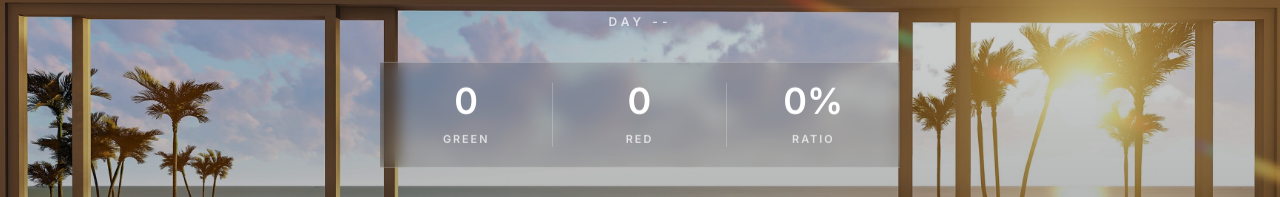
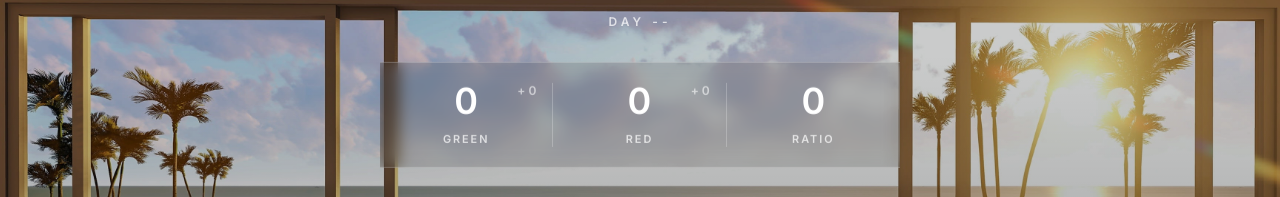
Before and after one commit to thefx3/fx-dashboard, a Next.js app: page / in a window 1280 px wide. Shown: the part 213-410 px from the top of the page. Built offline with nearby package versions, Linux system fonts and the light colour scheme; no server answers.

Commit message:
Smooth fixes

```diff
--- a/components/DashboardFpairWorkspace.tsx
+++ b/components/DashboardFpairWorkspace.tsx
@@ -40,6 +40,7 @@ import {
   formatMoneyCompact,
   getActiveQuests,
   getDayBreakdown,
+  getDayBreakdownForLevel,
   getLatestFpairSnapshot,
   getLevelProgress,
   getQuestStatus,
@@ -249,7 +250,7 @@ export default function DashboardFpairWorkspace({ initialDate, mode = "overview"
   const activeQuests = useMemo(() => getActiveQuests(snapshot.quests, selectedDate), [snapshot.quests, selectedDate]);
   const tradingStats = useMemo(() => getTradingStats(snapshot), [snapshot]);
   const period = useMemo(() => getPeriod(selectedDate, statsRange), [selectedDate, statsRange]);
-  const periodStats = useMemo(() => getStats(snapshot, period.from, period.to), [snapshot, period]);
+  const periodStats = useMemo(() => mode === "overview" ? getStats(snapshot, period.from, period.to) : emptyPeriodStats(), [mode, period.from, period.to, snapshot]);
   const handleStatsTabChange = useCallback((nextTab: StatsTab) => {
     startStatsTransition(() => {
       setStatsTab(nextTab);
@@ -342,7 +343,6 @@ export default function DashboardFpairWorkspace({ initialDate, mode = "overview"
         onTabChange={handleStatsTabChange}
         onSelectedDateChange={handleStatsDateChange}
         period={period}
-        periodStats={periodStats}
         range={statsRange}
         selectedDate={selectedDate}
         snapshot={snapshot}
@@ -392,8 +392,8 @@ export default function DashboardFpairWorkspace({ initialDate, mode = "overview"
           <div className="mt-auto grid grid-cols-2 gap-3">
             <SmallStat label="Green" value={breakdown.green} tone="green" />
             <SmallStat label="Red" value={breakdown.red} tone="red" />
-            <SmallStat label="Ratio" value={breakdown.score} tone={breakdown.score < 0 ? "red" : "green"} />
-            <SmallStat label="Conversion" value={`${breakdown.conversion}%`} />
+            <SmallStat label="Score" value={breakdown.score} tone={breakdown.score < 0 ? "red" : "green"} />
+            <SmallStat label="Ratio" value={formatRoundedNumber(getGreenRedRatio(breakdown.green, breakdown.red))} tone={getGreenRedRatio(breakdown.green, breakdown.red) < 1 ? "red" : "green"} />
           </div>
         </div>
 
@@ -403,11 +403,11 @@ export default function DashboardFpairWorkspace({ initialDate, mode = "overview"
       <section className="grid gap-2 sm:grid-cols-3 xl:grid-cols-7">
         <Metric label="Total green" value={periodStats.green} />
         <Metric label="Total red" value={periodStats.red} tone="red" />
-        <Metric label="Ratio" value={periodStats.ratio} tone={periodStats.ratio < 0 ? "red" : "green"} />
+        <Metric label="Ratio" value={formatRoundedNumber(periodStats.ratio)} tone={periodStats.ratio < 1 ? "red" : "green"} />
         <Metric label="Clean streak" value={periodStats.cleanDays} />
         <Metric label="Avg green/day" value={periodStats.avgGreenPerDay.toFixed(1)} />
         <Metric label="Avg red/day" value={periodStats.avgRedPerDay.toFixed(1)} tone="red" />
-        <Metric label="Avg ratio/day" value={periodStats.avgRatioPerDay.toFixed(1)} />
+        <Metric label="Avg ratio/day" value={formatRoundedNumber(periodStats.avgRatioPerDay)} />
       </section>
 
       <section className="grid gap-4 xl:grid-cols-2">
@@ -549,7 +549,6 @@ function StatsWorkspace({
   onTabChange,
   onSelectedDateChange,
   period,
-  periodStats,
   range,
   selectedDate,
   snapshot,
@@ -560,17 +559,19 @@ function StatsWorkspace({
   onTabChange: (tab: StatsTab) => void;
   onSelectedDateChange: (date: string) => void;
   period: { from: string; to: string };
-  periodStats: ReturnType<typeof getStats>;
   range: StatsRange;
   selectedDate: string;
   snapshot: FpairSnapshot;
   tab: StatsTab;
 }) {
-  const summary = useMemo(() => buildStatsSummary(snapshot, period.from, period.to), [period.from, period.to, snapshot]);
-  const statusStats = useMemo(() => getGroupedStats(snapshot, period.from, period.to, range), [period.from, period.to, range, snapshot]);
-  const ratioTrend = useMemo(() => buildStatusTrend(snapshot, period.from, period.to, range), [period.from, period.to, range, snapshot]);
-  const pnlTrend = useMemo(() => buildPnlTrend(snapshot, period.from, period.to, range), [period.from, period.to, range, snapshot]);
-  const selfCareTrend = useMemo(() => buildSelfCareTrend(snapshot, period.from, period.to, range), [period.from, period.to, range, snapshot]);
+  const targetLevel = useMemo(() => getLevelProgress(snapshot).level, [snapshot]);
+  const buckets = useMemo(() => buildBuckets(period.from, period.to, range), [period.from, period.to, range]);
+  const breakdowns = useMemo(() => buildBreakdownCache(snapshot, buckets, targetLevel), [buckets, snapshot, targetLevel]);
+  const summary = useMemo(() => buildStatsSummary(snapshot, period.from, period.to, breakdowns), [breakdowns, period.from, period.to, snapshot]);
+  const statusStats = useMemo(() => getGroupedStats(buckets, breakdowns), [breakdowns, buckets]);
+  const ratioTrend = useMemo(() => buildStatusTrend(buckets, breakdowns), [breakdowns, buckets]);
+  const pnlTrend = useMemo(() => buildPnlTrend(snapshot, buckets), [buckets, snapshot]);
+  const selfCareTrend = useMemo(() => buildSelfCareTrend(snapshot, buckets), [buckets, snapshot]);
   const periodUnit = getStatsUnit(range);
   const tabItems: Array<[StatsTab, string]> = [
     ["history", "History"],
@@ -610,21 +611,21 @@ function StatsWorkspace({
         <div className="surface p-6 sm:p-8">
           <p className="eyebrow">Status</p>
           <div className="mt-4 grid gap-2 sm:grid-cols-2 xl:grid-cols-3">
-            <Metric label="Total green" value={periodStats.green} />
-            <Metric label="Total red" value={periodStats.red} tone="red" />
-            <Metric label="Ratio" value={periodStats.ratio} tone={periodStats.ratio < 0 ? "red" : "green"} />
+            <Metric label="Total green" value={statusStats.green} />
+            <Metric label="Total red" value={statusStats.red} tone="red" />
+            <Metric label="Ratio" value={formatRoundedNumber(statusStats.ratio)} tone={statusStats.ratio < 1 ? "red" : "green"} />
             <Metric label="Clean streak" value={statusStats.cleanPeriods} />
-            <Metric label={`Avg green/${periodUnit}`} value={statusStats.avgGreen.toFixed(1)} />
-            <Metric label={`Avg red/${periodUnit}`} value={statusStats.avgRed.toFixed(1)} tone="red" />
-            <Metric label={`Avg ratio/${periodUnit}`} value={statusStats.avgRatio.toFixed(1)} />
+            <Metric label={`Avg green/${periodUnit}`} value={formatRoundedNumber(statusStats.avgGreen)} />
+            <Metric label={`Avg red/${periodUnit}`} value={formatRoundedNumber(statusStats.avgRed)} tone="red" />
+            <Metric label={`Avg ratio/${periodUnit}`} value={formatRoundedNumber(statusStats.avgRatio)} />
           </div>
         </div>
         <div className="surface p-6 sm:p-8">
           <p className="eyebrow">Self-care</p>
           <div className="mt-4 grid gap-2 sm:grid-cols-2">
-            <Metric label="Avg sleep" value={`${summary.selfCare.avgSleepHours.toFixed(1)}h`} />
-            <Metric label="Avg screen time" value={`${summary.selfCare.avgScreenHours.toFixed(1)}h`} tone={summary.selfCare.avgScreenHours > snapshot.profile.screenTimeRedMinutes / 60 ? "red" : "green"} />
-            <Metric label="Avg run" value={`${summary.selfCare.avgRunKm.toFixed(1)} km`} />
+            <Metric label="Avg sleep" value={formatDurationHours(summary.selfCare.avgSleepHours)} />
+            <Metric label="Avg screen time" value={formatDurationHours(summary.selfCare.avgScreenHours)} tone={summary.selfCare.avgScreenHours > snapshot.profile.screenTimeRedMinutes / 60 ? "red" : "green"} />
+            <Metric label="Avg run" value={`${formatRoundedNumber(summary.selfCare.avgRunKm)} km`} />
             <Metric label="Avg calories" value={`${Math.round(summary.selfCare.avgCalories)} kcal`} />
           </div>
         </div>
@@ -653,9 +654,9 @@ function StatsWorkspace({
           title="Ratio evolution"
           eyebrow="Curve"
           series={[
-            { color: "#a4772b", key: "ratio", label: "Ratio" },
-            { color: "#047857", key: "green", label: "Green" },
-            { color: "#b91c1c", key: "red", label: "Red" },
+            { color: "#a4772b", formatValue: formatRoundedNumber, key: "ratio", label: "Ratio" },
+            { color: "#047857", formatValue: formatRoundedNumber, key: "green", label: "Green" },
+            { color: "#b91c1c", formatValue: formatRoundedNumber, key: "red", label: "Red" },
           ]}
           points={ratioTrend}
         />
@@ -663,8 +664,8 @@ function StatsWorkspace({
           title="P&L evolution"
           eyebrow="Curve"
           series={[
-            { color: "#a4772b", key: "pnl", label: "Period P&L" },
-            { color: "#047857", key: "cumulative", label: "Cumulative P&L" },
+            { color: "#a4772b", formatValue: formatMoney, key: "pnl", label: "Period P&L" },
+            { color: "#047857", formatValue: formatMoney, key: "cumulative", label: "Cumulative P&L" },
           ]}
           points={pnlTrend}
         />
@@ -672,10 +673,10 @@ function StatsWorkspace({
           title="Self-care evolution"
           eyebrow="Curve"
           series={[
-            { color: "#3A6EA5", key: "sleep", label: "Sleep" },
-            { color: "#b91c1c", key: "screen", label: "Screen" },
-            { color: "#047857", key: "run", label: "Run" },
-            { color: "#a4772b", key: "calories", label: "Calories / 1000" },
+            { color: "#3A6EA5", formatValue: formatDurationHours, key: "sleep", label: "Avg sleep" },
+            { color: "#b91c1c", formatValue: formatDurationHours, key: "screen", label: "Avg screen" },
+            { color: "#047857", formatValue: (value) => `${formatRoundedNumber(value)} km`, key: "run", label: "Avg run" },
+            { color: "#a4772b", formatValue: (value) => `${Math.round(value * 1000)} kcal`, key: "calories", label: "Avg calories" },
           ]}
           points={selfCareTrend}
         />
@@ -691,12 +692,13 @@ type ChartPoint = {
 
 type ChartSeries = {
   color: string;
+  formatValue?: (value: number) => string;
   key: string;
   label: string;
 };
 
 function SourcePieChart({ green, red, title }: { green: number; red: number; title: string }) {
-  const ratio = green - red;
+  const ratio = getGreenRedRatio(green, red);
   const hasData = green + red > 0;
   const data = hasData
     ? [
@@ -710,8 +712,8 @@ function SourcePieChart({ green, red, title }: { green: number; red: number; tit
       <div className="flex items-start justify-between gap-3">
         <div>
           <p className="text-sm font-semibold">{title}</p>
-          <p className={cn("mt-1 text-xs font-semibold uppercase tracking-[0.12em]", ratio < 0 ? "text-red-700" : "text-emerald-700")}>
-            Ratio {ratio}
+          <p className={cn("mt-1 text-xs font-semibold uppercase tracking-[0.12em]", ratio < 1 ? "text-red-700" : "text-emerald-700")}>
+            Ratio {formatRoundedNumber(ratio)}
           </p>
         </div>
         <div className="text-right text-xs font-semibold text-site-muted">
@@ -802,6 +804,12 @@ function StatsTrendChart({ points, series }: { points: ChartPoint[]; series: Cha
           />
           <Tooltip
             cursor={{ stroke: "rgba(28,28,27,0.16)", strokeWidth: 1 }}
+            formatter={(value, name, item) => {
+              const dataKey = String((item as { dataKey?: unknown }).dataKey ?? "");
+              const chartSeries = series.find((seriesItem) => seriesItem.key === dataKey);
+              const numericValue = numericChartValue(value as number | string | undefined);
+              return [chartSeries?.formatValue ? chartSeries.formatValue(numericValue) : formatRoundedNumber(numericValue), chartSeries?.label ?? name];
+            }}
             labelFormatter={(value) => chartData[Number(value)]?.xLabel ?? String(value)}
             contentStyle={{
               background: "rgb(250,248,244)",
@@ -837,7 +845,95 @@ function numericChartValue(value: number | string | undefined) {
   return typeof value === "number" && Number.isFinite(value) ? value : 0;
 }
 
-function buildStatsSummary(snapshot: FpairSnapshot, from: string, to: string) {
+function formatRoundedNumber(value: number) {
+  if (!Number.isFinite(value)) return "0";
+  const rounded = Math.round(value * 10) / 10;
+  return Number.isInteger(rounded) ? String(rounded) : rounded.toFixed(1);
+}
+
+function getGreenRedRatio(green: number, red: number) {
+  if (red === 0) return green > 0 ? green : 0;
+  return green / red;
+}
+
+function formatDurationHours(value: number) {
+  if (!Number.isFinite(value) || value <= 0) return "0h00min";
+  const totalMinutes = Math.round(value * 60);
+  const hours = Math.floor(totalMinutes / 60);
+  const minutes = totalMinutes % 60;
+  return `${hours}h${String(minutes).padStart(2, "0")}min`;
+}
+
+type CachedBreakdowns = Map<string, ReturnType<typeof getDayBreakdown>>;
+
+function buildBreakdownCache(snapshot: FpairSnapshot, buckets: Array<{ from: string; to: string }>, targetLevel: number): CachedBreakdowns {
+  const cache: CachedBreakdowns = new Map();
+
+  buckets.forEach((bucket) => {
+    enumerateDates(bucket.from, bucket.to).forEach((date) => {
+      if (!cache.has(date)) {
+        cache.set(date, snapshot.settings.startDate && date < snapshot.settings.startDate ? emptyBreakdownValue() : getDayBreakdownForLevel(snapshot, date, targetLevel));
+      }
+    });
+  });
+
+  return cache;
+}
+
+function emptyBreakdownValue(): ReturnType<typeof getDayBreakdown> {
+  return {
+    conversion: 0,
+    green: 0,
+    journal: { green: 0, red: 0 },
+    quests: { green: 0, red: 0 },
+    red: 0,
+    score: 0,
+    selfCare: { calories: null, green: 0, red: 0, run: null, screen: null, sleep: null },
+  };
+}
+
+function emptyPeriodStats(): ReturnType<typeof getStats> {
+  return {
+    avgGreenPerDay: 0,
+    avgRatioPerDay: 0,
+    avgRedPerDay: 0,
+    cleanDays: 0,
+    conversion: 0,
+    green: 0,
+    ratio: 0,
+    red: 0,
+  };
+}
+
+function getCachedBreakdown(cache: CachedBreakdowns, date: string) {
+  return cache.get(date) ?? emptyBreakdownValue();
+}
+
+function getCachedStats(cache: CachedBreakdowns, from: string, to: string) {
+  const stats = enumerateDates(from, to).reduce(
+    (acc, date) => {
+      const breakdown = getCachedBreakdown(cache, date);
+      acc.green += breakdown.green;
+      acc.red += breakdown.red;
+      acc.ratioTotal += getGreenRedRatio(breakdown.green, breakdown.red);
+      acc.dayCount += 1;
+      if (breakdown.green > breakdown.red) acc.cleanPeriods += 1;
+      return acc;
+    },
+    { cleanPeriods: 0, dayCount: 0, green: 0, ratioTotal: 0, red: 0 },
+  );
+
+  return {
+    cleanPeriods: stats.cleanPeriods,
+    dayCount: stats.dayCount,
+    green: stats.green,
+    ratio: getGreenRedRatio(stats.green, stats.red),
+    ratioTotal: stats.ratioTotal,
+    red: stats.red,
+  };
+}
+
+function buildStatsSummary(snapshot: FpairSnapshot, from: string, to: string, breakdowns: CachedBreakdowns) {
   const dates = enumerateDates(from, to);
   const divisor = Math.max(1, dates.length);
   const selfCare = dates.reduce(
@@ -858,7 +954,7 @@ function buildStatsSummary(snapshot: FpairSnapshot, from: string, to: string) {
   );
   const sources = dates.reduce(
     (acc, date) => {
-      const breakdown = getDayBreakdown(snapshot, date);
+      const breakdown = getCachedBreakdown(breakdowns, date);
       acc.journal.green += breakdown.journal.green;
       acc.journal.red += breakdown.journal.red;
       acc.quests.green += breakdown.quests.green;
@@ -897,16 +993,16 @@ function buildStatsSummary(snapshot: FpairSnapshot, from: string, to: string) {
   };
 }
 
-function buildStatusTrend(snapshot: FpairSnapshot, from: string, to: string, range: StatsRange): ChartPoint[] {
-  return buildBuckets(from, to, range).map((bucket) => {
-    const stats = getStats(snapshot, bucket.from, bucket.to);
+function buildStatusTrend(buckets: Array<{ from: string; label: string; to: string }>, breakdowns: CachedBreakdowns): ChartPoint[] {
+  return buckets.map((bucket) => {
+    const stats = getCachedStats(breakdowns, bucket.from, bucket.to);
     return { green: stats.green, label: bucket.label, ratio: stats.ratio, red: stats.red };
   });
 }
 
-function buildPnlTrend(snapshot: FpairSnapshot, from: string, to: string, range: StatsRange): ChartPoint[] {
+function buildPnlTrend(snapshot: FpairSnapshot, buckets: Array<{ from: string; label: string; to: string }>): ChartPoint[] {
   let cumulative = 0;
-  return buildBuckets(from, to, range).map((bucket) => {
+  return buckets.map((bucket) => {
     const pnl = snapshot.trades
       .filter((trade) => trade.date >= bucket.from && trade.date <= bucket.to)
       .reduce((sum, trade) => sum + trade.pnl, 0);
@@ -915,8 +1011,8 @@ function buildPnlTrend(snapshot: FpairSnapshot, from: string, to: string, range:
   });
 }
 
-function buildSelfCareTrend(snapshot: FpairSnapshot, from: string, to: string, range: StatsRange): ChartPoint[] {
-  return buildBuckets(from, to, range).map((bucket) => {
+function buildSelfCareTrend(snapshot: FpairSnapshot, buckets: Array<{ from: string; label: string; to: string }>): ChartPoint[] {
+  return buckets.map((bucket) => {
     const days = enumerateDates(bucket.from, bucket.to);
     const totals = days.reduce(
       (acc, date) => {
@@ -1011,25 +1107,27 @@ function getPeriod(date: string, range: StatsRange) {
   return { from: `${startYear}-01-01`, to: `${startYear + 4}-12-31` };
 }
 
-function getGroupedStats(snapshot: FpairSnapshot, from: string, to: string, range: StatsRange) {
-  const buckets = buildBuckets(from, to, range);
-  const bucketStats = buckets.map((bucket) => getStats(snapshot, bucket.from, bucket.to));
+function getGroupedStats(buckets: Array<{ from: string; to: string }>, breakdowns: CachedBreakdowns) {
+  const bucketStats = buckets.map((bucket) => getCachedStats(breakdowns, bucket.from, bucket.to));
   const totals = bucketStats.reduce(
     (acc, stats) => {
       acc.cleanPeriods += stats.green > stats.red ? 1 : 0;
       acc.green += stats.green;
-      acc.ratio += stats.ratio;
+      acc.ratioTotal += stats.ratio;
       acc.red += stats.red;
       return acc;
     },
-    { cleanPeriods: 0, green: 0, ratio: 0, red: 0 },
+    { cleanPeriods: 0, green: 0, ratioTotal: 0, red: 0 },
   );
   const divisor = Math.max(1, buckets.length);
 
   return {
-    ...totals,
+    cleanPeriods: totals.cleanPeriods,
+    green: totals.green,
+    ratio: getGreenRedRatio(totals.green, totals.red),
+    red: totals.red,
     avgGreen: totals.green / divisor,
-    avgRatio: totals.ratio / divisor,
+    avgRatio: totals.ratioTotal / divisor,
     avgRed: totals.red / divisor,
   };
 }
@@ -1489,10 +1587,11 @@ function CalendarHistoryDetail({
             Streak {streak}
           </span>
         </div>
-        <div className="grid grid-cols-3 border border-site bg-site text-center text-sm">
+        <div className="grid grid-cols-4 border border-site bg-site text-center text-sm">
           <HeaderStat label="Green" value={breakdown.green} />
           <HeaderStat label="Red" value={breakdown.red} tone="red" />
-          <HeaderStat label="Conversion" value={`${breakdown.conversion}%`} />
+          <HeaderStat label="Score" value={breakdown.score} tone={breakdown.score < 0 ? "red" : undefined} />
+          <HeaderStat label="Ratio" value={formatRoundedNumber(getGreenRedRatio(breakdown.green, breakdown.red))} />
         </div>
       </div>
 
--- a/components/PublicHeroStats.tsx
+++ b/components/PublicHeroStats.tsx
@@ -23,13 +23,14 @@ export default function PublicHeroStats({ today }: { today: string }) {
     },
     { green: 0, red: 0 },
   );
+  const todayCounts = countEntry(entries[today], today);
   const dayLabel =
     loaded && settings.startDate
       ? `Day ${daysBetween(settings.startDate, today)}`
       : "Day --";
   const stats: Stats = {
     green: totals.green,
-    ratio: totals.green + totals.red ? Math.round((totals.green / (totals.green + totals.red)) * 100) : 0,
+    ratio: getGreenRedRatio(totals.green, totals.red),
     red: totals.red,
   };
 
@@ -39,17 +40,22 @@ export default function PublicHeroStats({ today }: { today: string }) {
         {dayLabel}
       </p>
       <div className="mt-8 grid grid-cols-3 divide-x divide-white/22 border-y border-white/22 bg-black/12 py-5 backdrop-blur-sm">
-        <Stat value={stats.green} label="Green" />
-        <Stat value={stats.red} label="Red" />
-        <Stat value={`${stats.ratio}%`} label="Ratio" />
+        <Stat value={stats.green} label="Green" delta={todayCounts.green} />
+        <Stat value={stats.red} label="Red" delta={todayCounts.red} />
+        <Stat value={formatRatio(stats.ratio)} label="Ratio" />
       </div>
     </div>
   );
 }
 
-function Stat({ value, label }: { value: number | string; label: string }) {
+function Stat({ value, label, delta }: { value: number | string; label: string; delta?: number }) {
   return (
-    <div>
+    <div className="relative">
+      {delta != null ? (
+        <span className="absolute right-4 top-0 text-xs font-semibold text-white/58">
+          + {delta}
+        </span>
+      ) : null}
       <p className="text-4xl font-semibold leading-none">{value}</p>
       <p className="mt-3 text-[0.68rem] font-semibold uppercase tracking-[0.18em] text-white/72">
         {label}
@@ -57,3 +63,14 @@ function Stat({ value, label }: { value: number | string; label: string }) {
     </div>
   );
 }
+
+function getGreenRedRatio(green: number, red: number) {
+  if (red === 0) return green > 0 ? green : 0;
+  return green / red;
+}
+
+function formatRatio(value: number) {
+  if (!Number.isFinite(value)) return "0";
+  const rounded = Math.round(value * 10) / 10;
+  return Number.isInteger(rounded) ? String(rounded) : rounded.toFixed(1);
+}
--- a/lib/fpair-data.ts
+++ b/lib/fpair-data.ts
@@ -1039,7 +1039,7 @@ export function getDayBreakdown(snapshot: FpairSnapshot, date: string): DayBreak
   return getDayBreakdownForLevel(snapshot, date, getLevelProgress(snapshot).level);
 }
 
-function getDayBreakdownForLevel(snapshot: FpairSnapshot, date: string, targetLevel: number): DayBreakdown {
+export function getDayBreakdownForLevel(snapshot: FpairSnapshot, date: string, targetLevel: number): DayBreakdown {
   const entry = snapshot.journal[date];
   const result = snapshot.questResults[date];
   const selfCare = getSelfCareScore(snapshot, date, targetLevel);
@@ -1108,7 +1108,7 @@ export function getStats(snapshot: FpairSnapshot, from: string, to: string) {
       const breakdown = getDayBreakdownForLevel(snapshot, date, targetLevel);
       acc.green += breakdown.green;
       acc.red += breakdown.red;
-      acc.ratio += breakdown.score;
+      acc.ratio += getGreenRedRatio(breakdown.green, breakdown.red);
       if (breakdown.green > breakdown.red) acc.cleanDays += 1;
       return acc;
     },
@@ -1122,6 +1122,7 @@ export function getStats(snapshot: FpairSnapshot, from: string, to: string) {
     avgRatioPerDay: totals.ratio / divisor,
     avgRedPerDay: totals.red / divisor,
     conversion: totals.green + totals.red ? Math.round((totals.green / (totals.green + totals.red)) * 100) : 0,
+    ratio: getGreenRedRatio(totals.green, totals.red),
   };
 }
 
@@ -1308,7 +1309,7 @@ function getLevelProgressFromCounts(green: number, red: number): LevelProgress {
   let level = 1;
 
   for (let candidate = maxLevel; candidate >= 1; candidate -= 1) {
-    if (score >= getLevelScoreTarget(candidate) && conversion >= getRequiredGreenConversion(candidate)) {
+    if (score >= getLevelScoreTarget(candidate)) {
       level = candidate;
       break;
     }
@@ -1321,7 +1322,6 @@ function getLevelProgressFromCounts(green: number, red: number): LevelProgress {
   const xpProgress = nextLevel
     ? (score - scoreForCurrentLevel) / Math.max(1, scoreForNextLevel - scoreForCurrentLevel)
     : 1;
-  const ratioProgress = nextLevelRatioRequired > 0 ? conversion / nextLevelRatioRequired : 1;
 
   return {
     conversion,
@@ -1331,7 +1331,7 @@ function getLevelProgressFromCounts(green: number, red: number): LevelProgress {
     nextLevel,
     nextLevelRatioRequired,
     nextLevelScore: scoreForNextLevel,
-    progress: nextLevel ? Math.round(Math.max(0, Math.min(1, Math.min(xpProgress, ratioProgress))) * 100) : 100,
+    progress: nextLevel ? Math.round(Math.max(0, Math.min(1, xpProgress)) * 100) : 100,
     red,
     score,
   };
@@ -1352,6 +1352,11 @@ function getRequiredGreenConversion(level: number) {
 function getGreenConversion(green: number, red: number) {
   const total = green + red;
   return total ? green / total : 1;
+}
+
+function getGreenRedRatio(green: number, red: number) {
+  if (red === 0) return green > 0 ? green : 0;
+  return green / red;
 }
 
 function rowToProfile(row: Record<string, unknown> | null | undefined): Profile {
```
